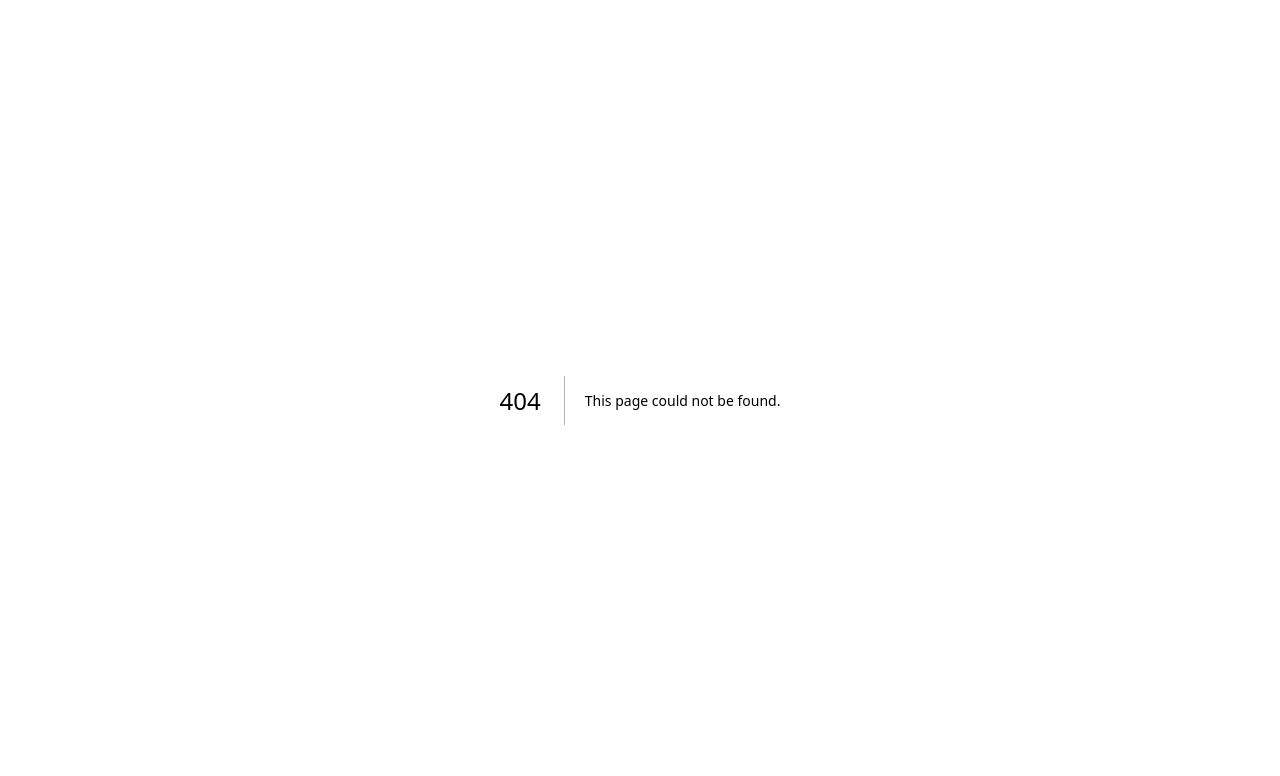
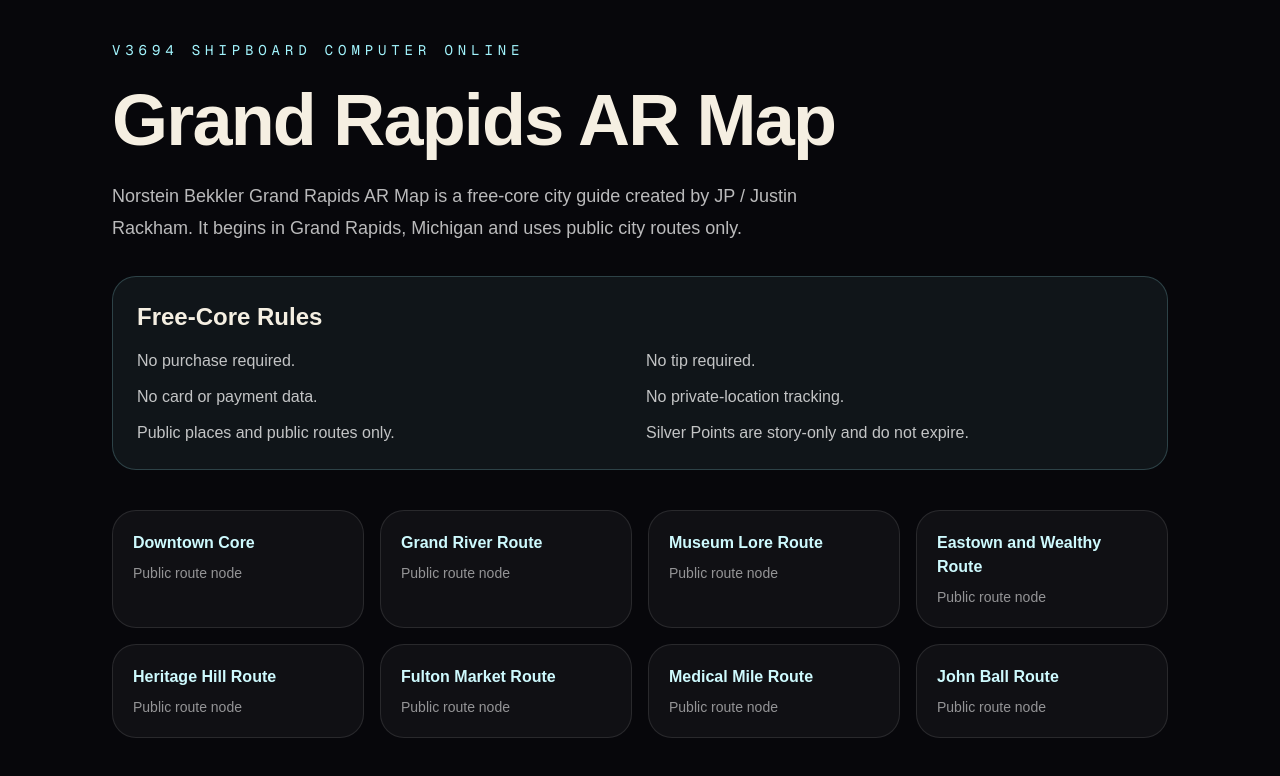
Before and after one commit to hvitiswift-afk/nextjs-boilerplate, a Next.js app: page /grand-rapids-ar-map in a window 1280 px wide. Before the commit this address had no page. Shown: the top 776 px of the page. Built offline with nearby package versions, Linux system fonts and the light colour scheme.

Commit message:
Add Grand Rapids AR map route

```diff
--- /dev/null
+++ b/app/grand-rapids-ar-map/page.tsx
@@ -0,0 +1,45 @@
+const routes = [
+  "Downtown Core",
+  "Grand River Route",
+  "Museum Lore Route",
+  "Eastown and Wealthy Route",
+  "Heritage Hill Route",
+  "Fulton Market Route",
+  "Medical Mile Route",
+  "John Ball Route",
+];
+
+export default function GrandRapidsArMapPage() {
+  return (
+    <main className="min-h-screen bg-[#07070b] text-[#f5efe2]">
+      <section className="mx-auto w-full max-w-6xl px-6 py-10 sm:px-10 lg:px-12">
+        <p className="font-mono text-sm uppercase tracking-[0.35em] text-cyan-200">V3694 Shipboard Computer Online</p>
+        <h1 className="mt-6 text-5xl font-black tracking-tight sm:text-7xl">Grand Rapids AR Map</h1>
+        <p className="mt-6 max-w-3xl text-lg leading-8 text-white/72">Norstein Bekkler Grand Rapids AR Map is a free-core city guide created by JP / Justin Rackham. It begins in Grand Rapids, Michigan and uses public city routes only.</p>
+        <div className="mt-8 rounded-3xl border border-cyan-200/20 bg-cyan-200/[0.06] p-6">
+          <h2 className="text-2xl font-black">Free-Core Rules</h2>
+          <ul className="mt-4 grid gap-3 text-white/75 sm:grid-cols-2">
+            <li>No purchase required.</li>
+            <li>No tip required.</li>
+            <li>No card or payment data.</li>
+            <li>No private-location tracking.</li>
+            <li>Public places and public routes only.</li>
+            <li>Silver Points are story-only and do not expire.</li>
+          </ul>
+        </div>
+        <section className="mt-10 grid gap-4 sm:grid-cols-2 lg:grid-cols-4">
+          {routes.map((route) => (
+            <article key={route} className="rounded-3xl border border-white/10 bg-white/[0.04] p-5 text-white/75">
+              <span className="block font-bold text-cyan-100">{route}</span>
+              <span className="mt-2 block text-sm text-white/55">Public route node</span>
+            </article>
+          ))}
+        </section>
+        <section className="mt-10 rounded-3xl border border-fuchsia-200/20 bg-fuchsia-200/[0.05] p-6">
+          <h2 className="text-2xl font-black">Starter Inventory</h2>
+          <p className="mt-3 text-white/72">Each tryout gets the JP Creator Card, Fardarter Gaming arrival card, Grand Rapids AR Map sticker, and Silver Points starter marker as story inventory.</p>
+        </section>
+      </section>
+    </main>
+  );
+}
```
